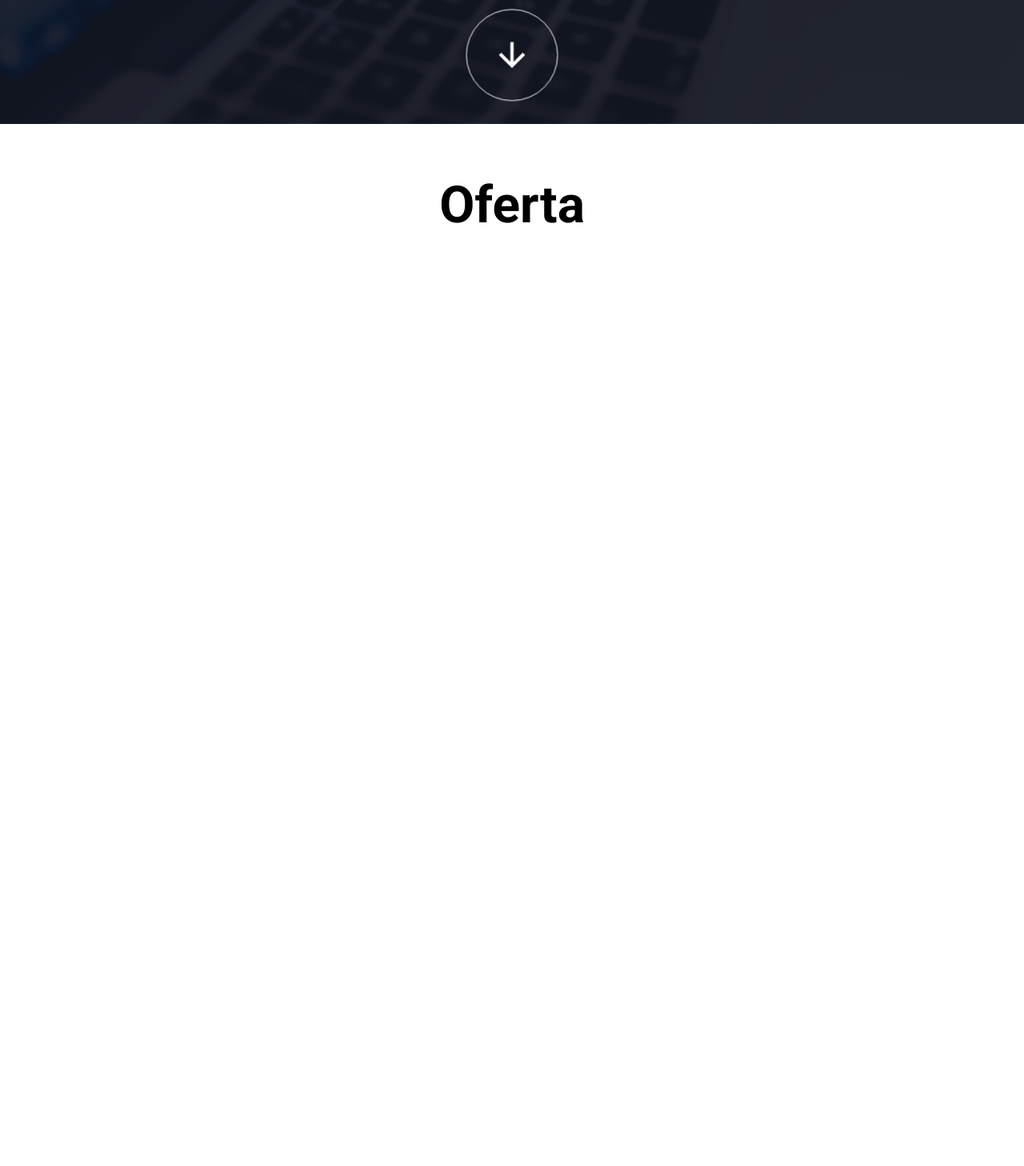
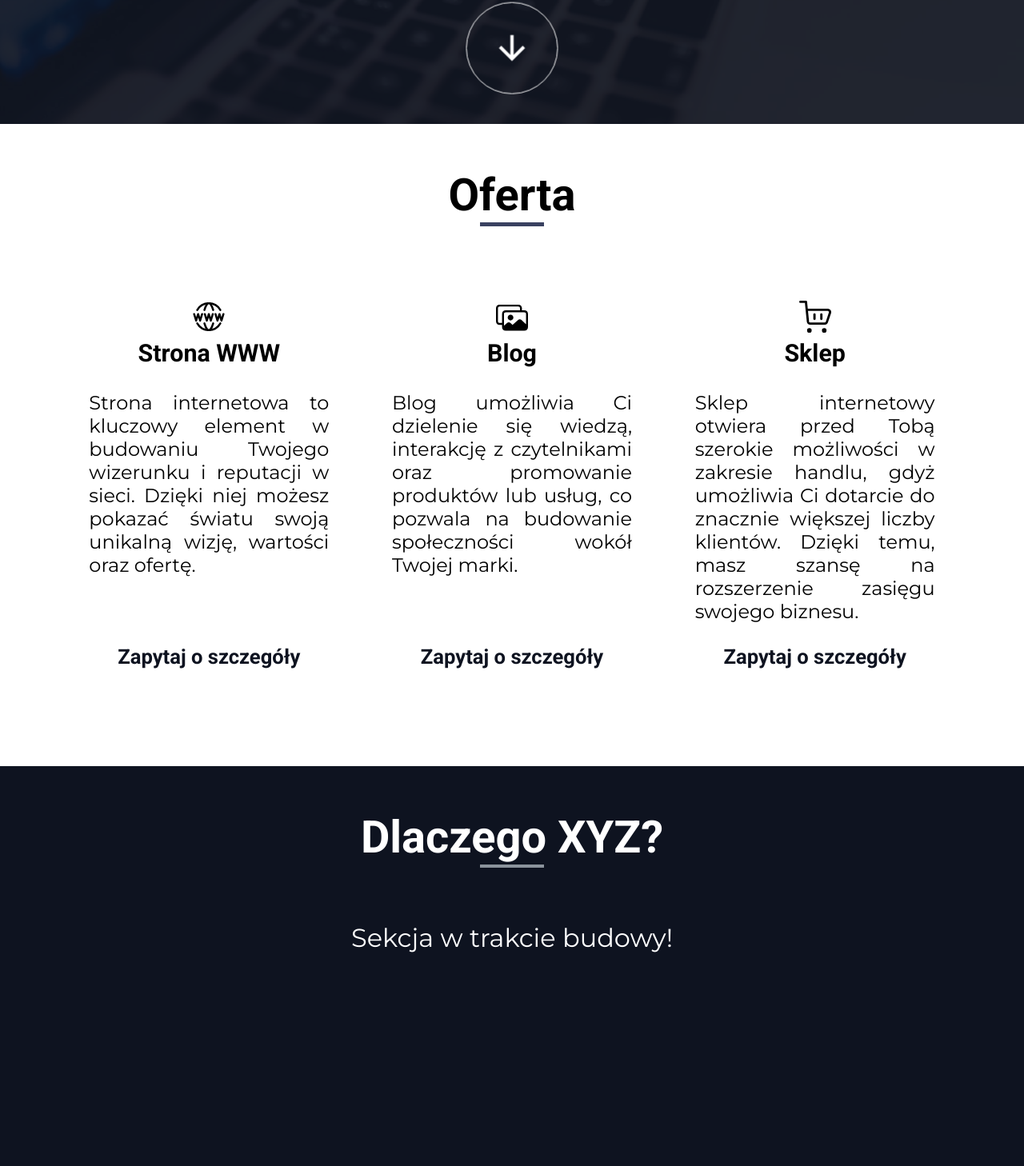
Before and after one commit to kkoplex3/website, a website: page index.html in a window 1280 px wide. Shown: the part 645-2103 px from the top of the page at 80% size. Before the commit the page ends 1003 px from the top, so only its background shows below. Drawn offline with Linux system fonts and the light colour scheme.

Commit message:
Add files via upload

```diff
--- a/index.html
+++ b/index.html
@@ -14,12 +14,12 @@
 </head>
 
 <body>
-    <nav class="nav">
+    <nav class="nav section">
     <div class="wrapper">
         <a href="#" class="nav__logo">XYZ</a>
         <div class="nav__subpages">
             <a href="#offers" class="nav__href">Oferta</a>
-            <a href="#" class="nav__href">Dlaczego XYZ?</a>
+            <a href="#why-we" class="nav__href">Dlaczego XYZ?</a>
             <a href="#" class="nav__href">Kontakt</a>
         </div>
         <button class="nav__button hamburger--spin" type="button">
@@ -30,23 +30,71 @@
     </div>
     <div class="nav__subpagesmobile">
         <a href="#offers" class="nav__href">Oferta</a>
-        <a href="#" class="nav__href">Dlaczego XYZ?</a>
+        <a href="#why-we" class="nav__href">Dlaczego XYZ?</a>
         <a href="#" class="nav__href">Kontakt</a>
     </div>
 </nav>
-    <section class="hero">
+    <section class="hero section">
         <div class="hero__bg"></div>
         <div class="wrapper">
-                <h1 class="hero__title">Tworzymy strony, które przekształcają Twoje cele w realność!</h1>
+            <h1 class="hero__title">Tworzymy strony, które przekształcają Twoje cele w realność!</h1>
         </div>
         <a href="#offers"><svg xmlns="http://www.w3.org/2000/svg" width="100" height="100" viewBox="0 0 24 24"
                 class="hero__arrow">
                 <path d="m20 12l-1.41-1.41L13 16.17V4h-2v12.17l-5.58-5.59L4 12l8 8l8-8z" />
             </svg></a>
     </section>
-    <section class="offers" id="offers">
+    <section class="offers section" id="offers">
         <div class="wrapper">
             <h2 class="title">Oferta</h2>
+            <div class="offers__elements">
+                <div class="offers__element">
+                    <svg xmlns="http://www.w3.org/2000/svg" viewBox="0 0 24 24" class="offers__icon">
+                        <g fill="none" stroke="currentColor" stroke-linecap="round" stroke-linejoin="round"
+                            stroke-width="1.5">
+                            <path
+                                d="M3.338 17A9.996 9.996 0 0 0 12 22a9.996 9.996 0 0 0 8.662-5M3.338 7A9.996 9.996 0 0 1 12 2a9.996 9.996 0 0 1 8.662 5" />
+                            <path
+                                d="M13 21.95s1.408-1.853 2.295-4.95M13 2.05S14.408 3.902 15.295 7M11 21.95S9.592 20.098 8.705 17M11 2.05S9.592 3.902 8.705 7M9 10l1.5 5l1.5-5l1.5 5l1.5-5M1 10l1.5 5L4 10l1.5 5L7 10m10 0l1.5 5l1.5-5l1.5 5l1.5-5" />
+                        </g>
+                    </svg>
+                    <h3 class="offers__title">Strona WWW</h3>
+                    <p class="offers__description">Strona internetowa to kluczowy element w budowaniu Twojego wizerunku
+                        i
+                        reputacji w sieci. Dzięki niej możesz pokazać światu swoją unikalną wizję, wartości oraz ofertę.
+                    </p>
+                    <a href="#contact" class="offers__href">Zapytaj o szczegóły</a>
+                </div>
+                <div class="offers__element">
+                    <svg xmlns="http://www.w3.org/2000/svg" viewBox="0 0 56 56" class="offers__icon">
+                        <path fill="currentColor"
+                            d="M6.65 42.3h3.94v3.642c0 4.364 2.203 6.566 6.65 6.566h32.11c4.405 0 6.65-2.203 6.65-6.566V23.428c0-4.342-2.245-6.545-6.65-6.545h-3.94v-3.43c0-4.364-2.224-6.566-6.63-6.566H6.65C2.225 6.887 0 9.089 0 13.452v22.303c0 4.363 2.224 6.544 6.65 6.544m.064-3.41c-2.118 0-3.304-1.123-3.304-3.326v-21.92c0-2.203 1.186-3.347 3.304-3.347h32.003c2.097 0 3.283 1.144 3.283 3.347v3.24H17.24c-4.447 0-6.65 2.182-6.65 6.545V38.89ZM14 23.618c0-2.203 1.165-3.326 3.283-3.326h32.003c2.097 0 3.304 1.123 3.304 3.326v17.685l-7.773-7.328a4.555 4.555 0 0 0-3.177-1.292c-1.186 0-2.203.402-3.198 1.27l-9.51 8.43l-3.791-3.431c-.89-.784-1.864-1.207-2.88-1.207c-.933 0-1.801.381-2.712 1.186L14 43.76Zm11.48 10.886c2.732 0 4.977-2.245 4.977-5.02c0-2.71-2.245-4.998-4.977-4.998c-2.754 0-4.999 2.288-4.999 4.999c0 2.774 2.245 5.02 4.999 5.02" />
+                    </svg>
+                    <h3 class="offers__title">Blog</h3>
+                    <p class="offers__description">
+                        Blog umożliwia Ci dzielenie się wiedzą, interakcję z czytelnikami oraz promowanie produktów lub
+                        usług, co pozwala na budowanie społeczności wokół Twojej marki.</p>
+                    <a href="#contact" class="offers__href">Zapytaj o szczegóły</a>
+                </div>
+                <div class="offers__element">
+                    <svg xmlns="http://www.w3.org/2000/svg" viewBox="0 0 14 14" class="offers__icon">
+                        <path fill="none" stroke="currentColor" stroke-linecap="round" stroke-linejoin="round"
+                            d="M.508.5H2.95l.87 8.65a1 1 0 0 0 1 .85h6.3a1 1 0 0 0 1-.68l1.33-4a.999.999 0 0 0-.14-.9a1 1 0 0 0-.86-.42H3.3m7.65 9.5a.5.5 0 1 1 0-1a.5.5 0 0 1 0 1m-6.5 0a.5.5 0 1 1 0-1a.5.5 0 0 1 0 1M6.688 6v2m3-2v2" />
+                    </svg>
+                    <h3 class="offers__title">Sklep</h3>
+                    <p class="offers__description">Sklep internetowy otwiera przed Tobą szerokie możliwości w
+                        zakresie handlu, gdyż umożliwia Ci dotarcie
+                        do znacznie większej liczby klientów. Dzięki
+                        temu, masz szansę na rozszerzenie zasięgu swojego biznesu.</p>
+                    <a href="#contact" class="offers__href">Zapytaj o szczegóły</a>
+                </div>
+            </div>
+        </div>
+    </section>
+    <section class="why-we section">
+        <div class="wrapper">
+            <h2 class="title">Dlaczego XYZ?</h2>
+            <p style="font-size: 2rem; text-align: center;">Sekcja w trakcie budowy!</p>
         </div>
     </section>
     <script src="dist/js/index.min.js"></script>
--- a/src/js/index.js
+++ b/src/js/index.js
@@ -18,13 +18,10 @@ navMenuMobileEl.forEach(el => {
 	el.addEventListener('click', () => {
 		navHamburgerBtn.classList.remove('is-active')
 		navMenuMobile.classList.remove('nav__subpagesmobile--dflex')
+		document.body.classList.remove('body--overflow')
 	})
 })
 
 window.addEventListener('scroll', () => {
-	if (window.scrollY >= scrollBreakpoint) {
-		nav.classList.add('nav--normalbg')
-	} else {
-		nav.classList.remove('nav--normalbg')
-	}
+	nav.classList.toggle('nav--normalbg', window.scrollY >= scrollBreakpoint)
 })
--- a/src/sass/index.scss
+++ b/src/sass/index.scss
@@ -21,6 +21,10 @@ $action: hsl(348, 100%, 50%);
 	padding: 0;
 }
 
+// * {
+// 	outline: 1px solid red;
+// }
+
 html {
 	scroll-behavior: smooth;
 	scroll-padding-top: 5rem;
@@ -34,21 +38,37 @@ body {
 }
 
 .body--overflow {
-	overflow: hidden;
+	overflow-y: hidden;
+}
+
+.section {
+	width: 100%;
 }
 
 .title {
-	padding: 1em 0;
-	font-size: 4rem;
+	position: relative;
+	padding: 1em 0 0.1em;
+	margin-bottom: 1.2em;
+	font-size: 3.5rem;
 	text-align: center;
 	font-family: 'Roboto', sans-serif;
+
+	&::after {
+		position: absolute;
+		width: 5rem;
+		height: 0.3rem;
+		left: 50%;
+		bottom: 0;
+		transform: translateX(-50%);
+		background-color: $secondary;
+		content: '';
+	}
 }
 
 //NAV
 
 .nav {
 	position: fixed;
-	width: 100%;
 	height: 5rem;
 	background-color: transparent;
 	transition: background-color 0.3s;
@@ -63,18 +83,20 @@ body {
 		flex-direction: row;
 		justify-content: space-between;
 		align-items: center;
+		padding: 0;
 		height: 100%;
 	}
 
 	&__logo {
-		padding: 1.95rem 0.2rem;
+		padding: 0 2rem;
+		line-height: 5rem;
 		font-size: 2rem;
 		text-decoration: none;
 		color: $ptxt;
 	}
 
 	&__button {
-		padding: 1.95rem 0.2rem;
+		padding: 1rem 2rem;
 		background: none;
 		border: none;
 		cursor: pointer;
@@ -92,27 +114,15 @@ body {
 		text-align: center;
 		background-color: $secondary;
 		border-top: 1px solid $primary;
-		animation: menuAnimation 0.5s;
+		transition: 0.5s;
 
 		&--dflex {
 			display: flex;
 		}
-
-		@keyframes menuAnimation {
-			from {
-				transform: translateY(-10%);
-				opacity: 0;
-			}
-
-			to {
-				transform: translateY(0);
-				opacity: 1;
-			}
-		}
 	}
 
 	&__href {
-		padding: 1.95rem 1.3rem;
+		padding: 1.7rem 1.3rem;
 		font-size: 1.3rem;
 		text-decoration: none;
 		transition: color 0.3s;
@@ -127,10 +137,10 @@ body {
 //HERO
 .hero {
 	position: relative;
-	width: 100vw;
 	height: 100vh;
 	background-image: url('../img/coding-sm.jpg');
 	background-size: cover;
+	background-attachment: fixed;
 	background-position: 20% 50%;
 
 	&__bg {
@@ -155,8 +165,11 @@ body {
 		letter-spacing: 2px;
 		text-align: center;
 		animation: heroTitleAnimation 1s forwards;
-		color: $ptxt;
 		z-index: 1;
+		background: rgb(183, 187, 187);
+		background: linear-gradient(140deg, rgb(146, 148, 148) 0%, rgb(169, 169, 169) 20%, rgb(255, 255, 255) 50%);
+		background-clip: text;
+		color: transparent;
 	}
 
 	@keyframes heroTitleAnimation {
@@ -200,6 +213,74 @@ body {
 	}
 }
 
+//OFFERS
+.offers {
+	&__elements {
+		display: flex;
+		width: 100%;
+		justify-content: space-around;
+		align-items: center;
+		flex-wrap: wrap;
+	}
+
+	&__element {
+		display: flex;
+		width: 22rem;
+		min-height: 20rem;
+		padding: 2em;
+		position: relative;
+		flex-direction: column;
+		align-items: center;
+	}
+
+	&__icon {
+		width: 2rem;
+		height: 2rem;
+	}
+
+	&__title {
+		margin-bottom: 0.7em;
+		font-size: 1.5rem;
+		font-family: 'Roboto', sans-serif;
+	}
+
+	&__description {
+		font-size: 1rem;
+		text-align: justify;
+	}
+
+	&__href {
+		padding: 1em 0;
+		font-size: 1.2rem;
+		font-weight: bold;
+		font-family: 'Roboto', sans-serif;
+		text-decoration: none;
+		transition: color 0.3s;
+		color: $primary;
+
+		&:hover {
+			color: $secondary;
+		}
+	}
+
+	.wrapper {
+		padding-bottom: 6rem;
+	}
+}
+
+//WHY-WE
+.why-we {
+	background-color: $primary;
+	color: $ptxt;
+	height: 500px;
+
+	.title {
+		&::after {
+			background-color: $stxt;
+		}
+	}
+}
+
 @media (min-width: 300px) {
 	.hero {
 		&__title {
@@ -228,7 +309,7 @@ body {
 @media (min-width: 768px) {
 	.nav {
 		&__logo {
-			padding: 1.95rem 1.3rem;
+			padding: 0 1.3rem;
 		}
 
 		&__button {
@@ -237,6 +318,10 @@ body {
 
 		&__subpages {
 			display: block;
+		}
+
+		.wrapper {
+			padding: 2rem;
 		}
 	}
 
@@ -253,6 +338,34 @@ body {
 			padding: 2rem;
 		}
 	}
+
+	.offers {
+		&__element {
+			padding: 2.6em;
+			min-height: 32rem;
+		}
+
+		&__icon {
+			width: 2.5rem;
+			height: 2.5rem;
+			margin-bottom: 0.5rem;
+		}
+
+		&__title {
+			margin-bottom: 1em;
+			font-size: 1.9rem;
+		}
+
+		&__description {
+			font-size: 1.5rem;
+		}
+
+		&__href {
+			position: absolute;
+			bottom: 0;
+			font-size: 1.6rem;
+		}
+	}
 }
 
 @media (min-width: 1200px) {
```
Also changed, not shown: css/hamburgers.css (added), css/index.css (added), dist/css/index.min.css, dist/js/index.min.js, 4 other files.
